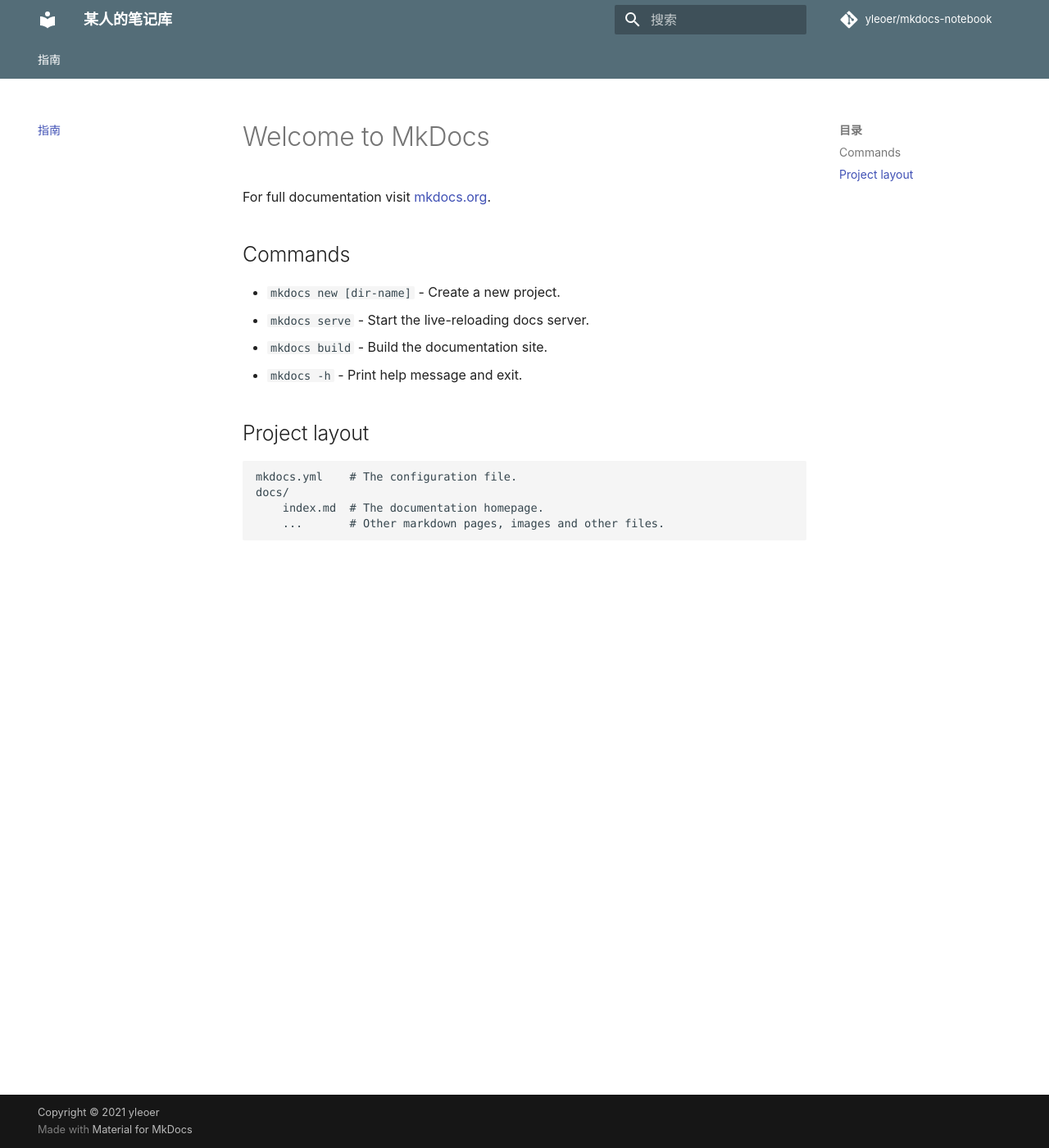
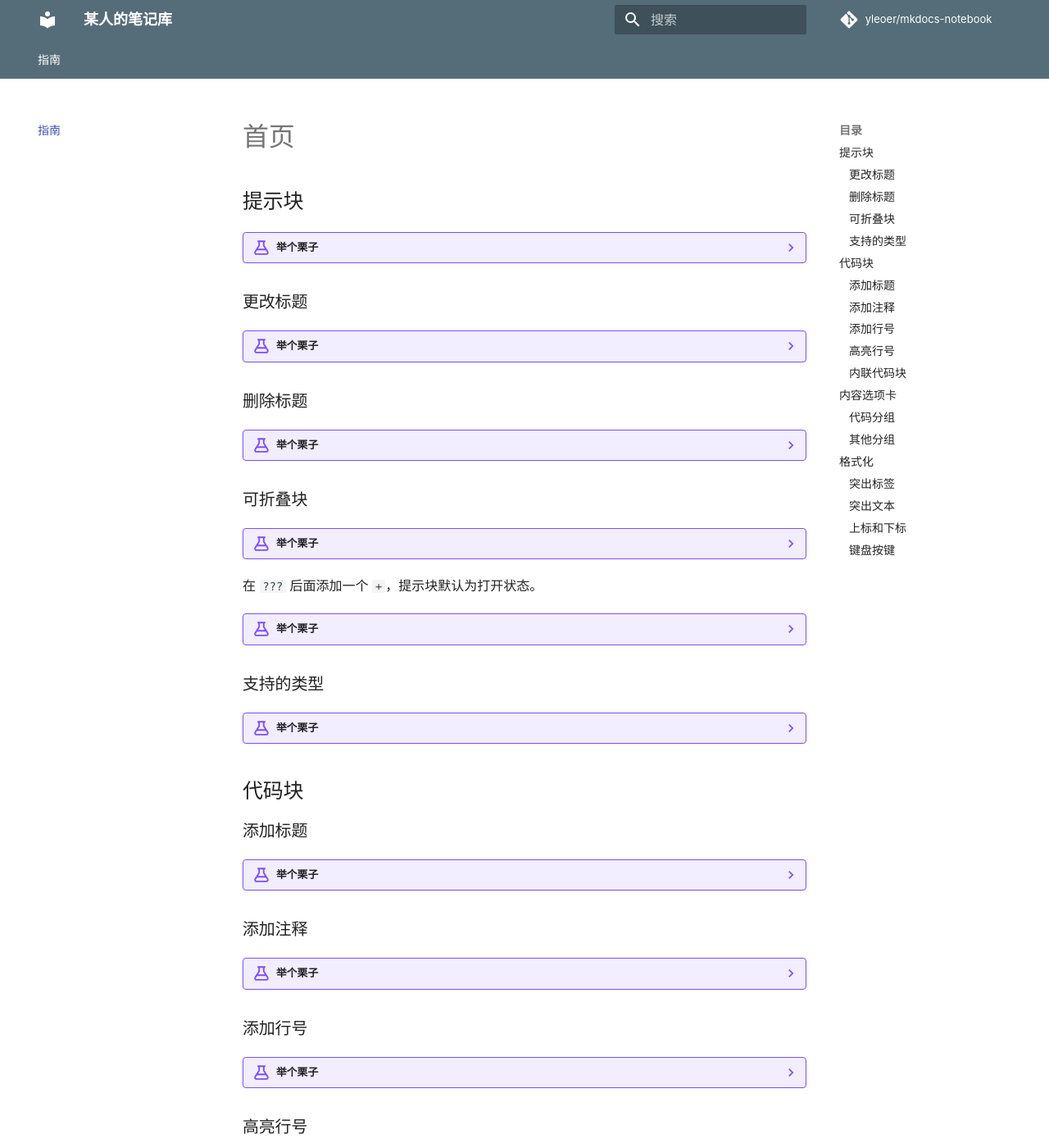
Before and after one commit to yleoer/mkdocs-notebook, an MkDocs documentation site: the page built from docs/index.md, in a window 1280 px wide and 1400 px high. Shown: the whole window at 82% size. Built offline with MkDocs 1.6.1 and Material for MkDocs 9.7.7, drawn with Linux system fonts in a browser that asks for light colours; comment, search, counter and statistics services are not loaded; some of the changed text lies outside the part shown.

Commit message:
feat: add guide index

`````diff
--- a/docs/index.md
+++ b/docs/index.md
@@ -1,17 +1,313 @@
-# Welcome to MkDocs
+# 首页
 
-For full documentation visit [mkdocs.org](https://www.mkdocs.org).
+## 提示块
 
-## Commands
+??? example "举个栗子"
+    ```
+    !!! note
+    note
+    ```
 
-* `mkdocs new [dir-name]` - Create a new project.
-* `mkdocs serve` - Start the live-reloading docs server.
-* `mkdocs build` - Build the documentation site.
-* `mkdocs -h` - Print help message and exit.
+    !!! note
+        note
 
-## Project layout
+### 更改标题
 
-    mkdocs.yml    # The configuration file.
-    docs/
-        index.md  # The documentation homepage.
-        ...       # Other markdown pages, images and other files.
+??? example "举个栗子"
+    ```
+    !!! note "小提示"
+    note
+    ```
+
+    !!! note "小提示"
+        note
+
+### 删除标题
+
+??? example "举个栗子"
+    ```
+    !!! note ""
+    note
+    ```
+
+    !!! note ""
+        note
+
+### 可折叠块
+
+??? example "举个栗子"
+    ```
+    ??? note
+    note
+    ```
+
+    ??? note
+        note
+
+在 `???` 后面添加一个 `+`，提示块默认为打开状态。
+
+??? example "举个栗子"
+    ```
+    ???+ note
+    note
+    ```
+
+    ???+ note
+        note
+
+### 支持的类型
+
+??? example "举个栗子"
+
+    !!! note "note"
+        注意
+
+    !!! summary "summary"
+        概括
+
+    !!! info "info todo"
+        信息
+
+    !!! tip "tip important"
+        提示，重要
+
+    !!! success "success check done"
+        成功 检查 完成
+
+    !!! question "question help"
+        问题 帮助
+
+    !!! warning "warning"
+        警告
+
+    !!! failure "failure fail missing"
+        失败 丢失
+
+    !!! danger "danger error"
+        危险 错误
+
+    !!! bug "bug"
+        bug
+
+    !!! example "example"
+        举例
+
+    !!! quote "quote"
+        引用
+
+## 代码块
+
+### 添加标题
+
+??? example "举个栗子"
+    ```` markdown
+    ``` py title="bubble_sort.py"
+    def bubble_sort(items):
+    for i in range(len(items)):
+    ```
+    ````
+
+    ``` py title="bubble_sort.py"
+    def bubble_sort(items):
+        for i in range(len(items)):
+    ```
+
+### 添加注释
+
+??? example "举个栗子"
+    ````markdown
+    ``` yaml
+    theme:
+    features:
+    - content.code.annotate # (1)
+    ```
+
+    1. :man_raising_hand: I'm a code annotation!
+    ````
+
+    ``` yaml
+    theme:
+      features:
+        - content.code.annotate # (1)
+    ```
+
+    1. I'm a code annotation!
+
+### 添加行号
+
+??? example "举个栗子"
+    ````
+    ``` py linenums="23"
+    def bubble_sort(items):
+    for i in range(len(items)):
+    for j in range(len(items) - 1 - i):
+    if items[j] > items[j + 1]:
+    items[j], items[j + 1] = items[j + 1], items[j]
+    ```
+    ````
+
+    ``` py linenums="23"
+    def bubble_sort(items):
+    for i in range(len(items)):
+    for j in range(len(items) - 1 - i):
+    if items[j] > items[j + 1]:
+    items[j], items[j + 1] = items[j + 1], items[j]
+    ```
+
+### 高亮行号
+
+??? example "举个栗子"
+    ````markdown
+    ``` py hl_lines="2 3"
+    def bubble_sort(items):
+    for i in range(len(items)):
+    for j in range(len(items) - 1 - i):
+    if items[j] > items[j + 1]:
+    items[j], items[j + 1] = items[j + 1], items[j]
+    ```
+    ````
+
+    ``` py hl_lines="2 3"
+    def bubble_sort(items):
+        for i in range(len(items)):
+            for j in range(len(items) - 1 - i):
+                if items[j] > items[j + 1]:
+                    items[j], items[j + 1] = items[j + 1], items[j]
+    ```
+
+### 内联代码块
+
+??? example "举个栗子"
+    ```markdown
+    The `#!python range()` function is used to generate a sequence of numbers.
+    ```
+
+    The `#!python range()` function is used to generate a sequence of numbers.
+
+## 内容选项卡
+
+### 代码分组
+
+??? example "举个栗子"
+    ````markdown
+    === "C"
+
+        ``` c
+        #include <stdio.h>
+
+        int main(void) {
+          printf("Hello world!\n");
+          return 0;
+        }
+        ```
+
+    === "C++"
+
+        ``` c++
+        #include <iostream>
+
+        int main(void) {
+          std::cout << "Hello world!" << std::endl;
+          return 0;
+        }
+        ```
+    ````
+
+    === "C"
+
+        ``` c
+        #include <stdio.h>
+
+        int main(void) {
+          printf("Hello world!\n");
+          return 0;
+        }
+        ```
+
+    === "C++"
+
+        ``` c++
+        #include <iostream>
+
+        int main(void) {
+          std::cout << "Hello world!" << std::endl;
+          return 0;
+        }
+        ```
+
+### 其他分组
+
+??? example "举个栗子"
+    ```markdown
+    === "Unordered list"
+
+        * Sed sagittis eleifend rutrum
+        * Donec vitae suscipit est
+        * Nulla tempor lobortis orci
+
+    === "Ordered list"
+
+        1. Sed sagittis eleifend rutrum
+        2. Donec vitae suscipit est
+        3. Nulla tempor lobortis orci
+    ```
+
+    === "Unordered list"
+
+        * Sed sagittis eleifend rutrum
+        * Donec vitae suscipit est
+        * Nulla tempor lobortis orci
+
+    === "Ordered list"
+
+        1. Sed sagittis eleifend rutrum
+        2. Donec vitae suscipit est
+        3. Nulla tempor lobortis orci
+
+## 格式化
+
+### 突出标签
+
+??? example "举个栗子"
+    ``` markdown
+    Text can be {--deleted--} and replacement text {++added++}. This can also be
+    combined into {~~one~>a single~~} operation. {==Highlighting==} is also
+    possible {>>and comments can be added inline<<}.
+    ```
+
+    Text can be {--deleted--} and replacement text {++added++}. This can also be
+    combined into {~~one~>a single~~} operation. {==Highlighting==} is also
+    possible {>>and comments can be added inline<<}.
+
+### 突出文本
+
+??? example "举个栗子"
+    ```markdown
+    - ==This was marked==
+    - ^^This was inserted^^
+    - ~~This was deleted~~
+    ```
+
+    - ==This was marked==
+    - ^^This was inserted^^
+    - ~~This was deleted~~
+
+### 上标和下标
+
+??? example "举个栗子"
+    ```markdown
+    - H~2~0
+    - A^T^A
+    ```
+
+    - H~2~0
+    - A^T^A
+
+### 键盘按键
+
+??? example "举个栗子"
+    ```markdown
+    ++ctrl+alt+del++
+    ```
+
+    ++ctrl+alt+del++
`````
